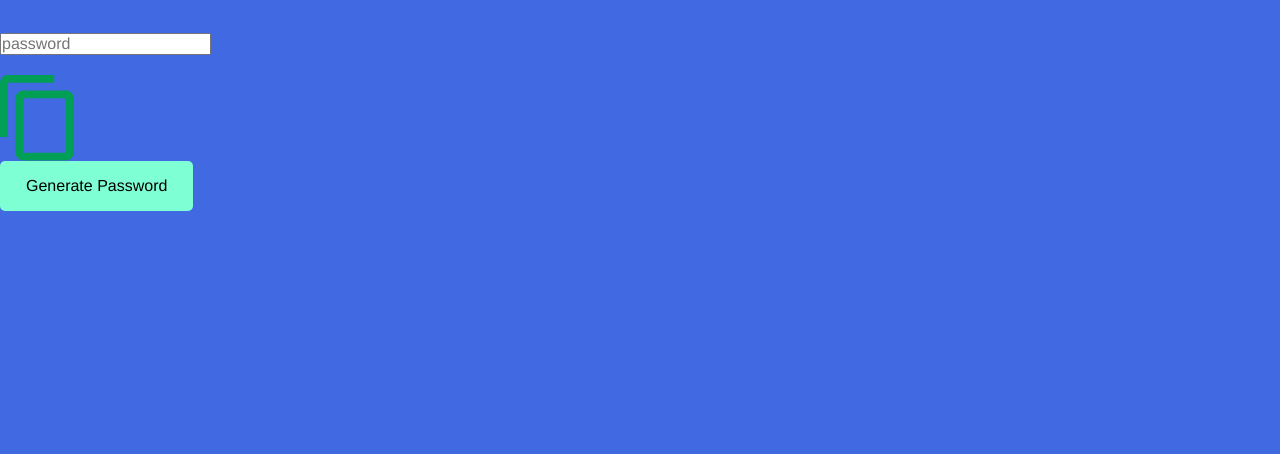
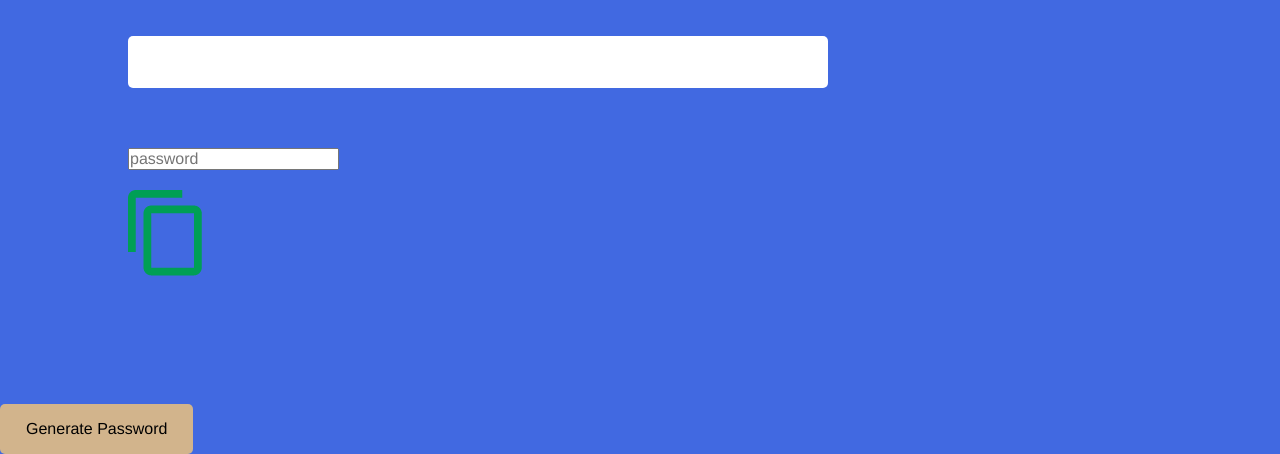
Before and after one commit to zimbabwe1/Tyrese-s-portfolio, a plain HTML site: page idk/passgen.html in a window 1280 px wide. Shown: the part 487-941 px from the top of the page. Before the commit the page ends 800 px from the top, so only its background shows below. Drawn offline with Linux system fonts and the light colour scheme.

Commit message:
new stuff

```diff
--- a/idk/pass.css
+++ b/idk/pass.css
@@ -44,12 +44,12 @@ body{
     width: 30px;
     margin-right: 20px;
     font-size: medium;
-    border: 50px;
+    border: 100px;
 }
 button{
     border:10px;
     outline: 20px;
-   background-color: aquamarine;
+   background-color: tan;
     font-size: medium;
     font-weight: 300;
     display: flex;
--- a/idk/passgen.html
+++ b/idk/passgen.html
@@ -5,12 +5,13 @@
        <link rel="stylesheet" href="pass.css">
     </head>
     <body>
-    <div class="container"></div>
-     <h1><br><span>Make a password here</span><h1>
+    <div class="container">
+     <h1><br><span>Make a password here</span></h1>
      <div class="display"></div>
      <input type="text" id="password" placeholder="password">
-    <div class="copy"> <img src="images\copy.png" onclick="copypassword()"></div></div></body>
+    <div class="copy"> <img src="images\copy.png" onclick="copypassword()"></div></div>
     <button onclick="createpassword()">Generate Password</button>
+    <script src="script.js"></script>
      <script>
         //calls the password
         const passwordBox = document.getElementById("password");
@@ -25,7 +26,7 @@
         //calls special symbols
         const special = "!@#$%^&*";
         //it selects and adds all characters
-        const allChar = uppercase + length + numbers + Symbol;
+        const allChar = uppercase + lowercase + numbers + special;
     function createpassword() {
         // Initialize password as an empty string
         let password = "";
@@ -44,11 +45,13 @@
         // Display the password in the password box
         passwordBox.value = password;
     }
+
         //this will make it able to call and copy th function and password
         function copypassword(){
             passwordBox.select();
             document.execCommand("copy");
         }
+
      </script>
     </body>
 </html>
```
Also changed, not shown: idk/scrtipt.js (added, +8 -0 lines). Lines whose indentation alone changed are shown as unchanged.
